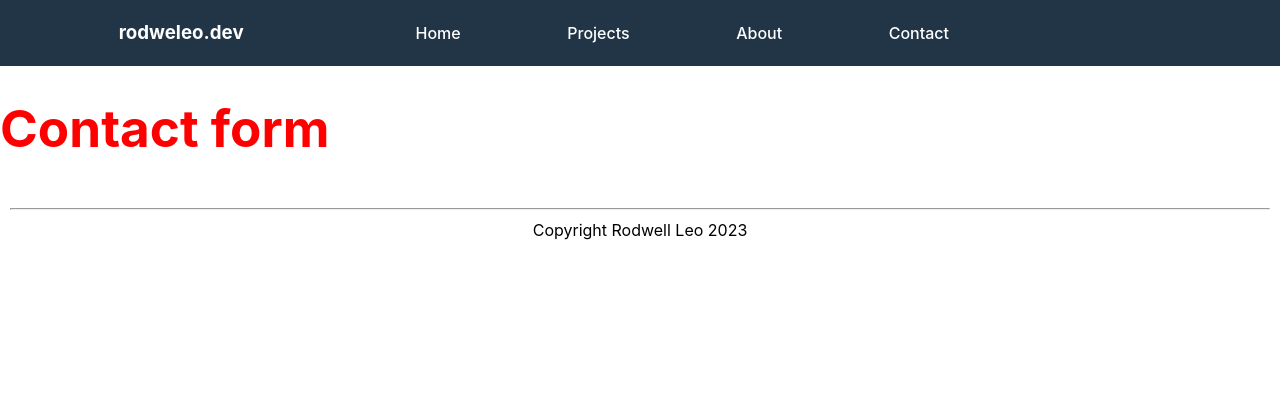
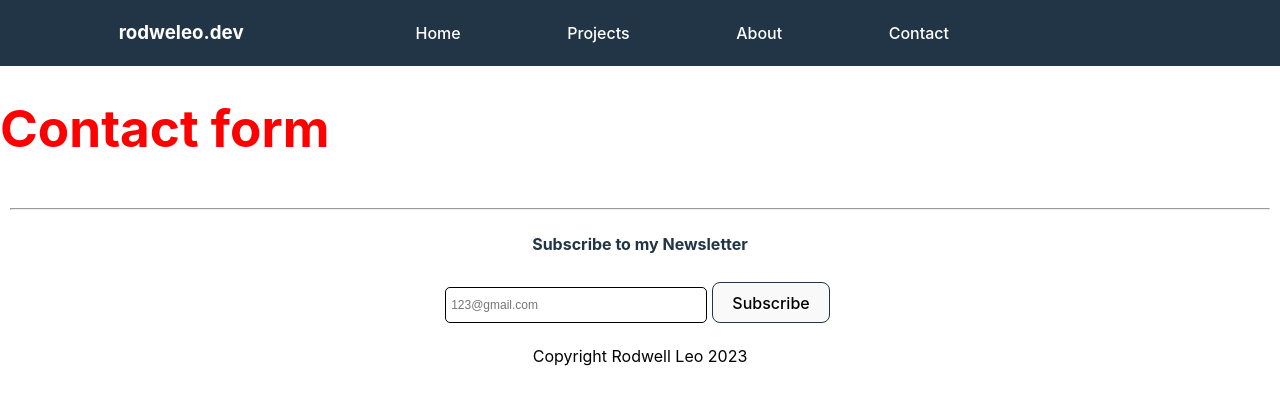
Before and after one commit to rodweleo/rodweleo.dev, a React (Vite) app: page /contact in a window 1280 px wide. Shown: the top 404 px of the page. Built offline with nearby package versions, Linux system fonts and the light colour scheme.

Commit message:
Fifth commit

```diff
--- a/src/Footer.tsx
+++ b/src/Footer.tsx
@@ -1,5 +1,15 @@
 export function Footer() {
   const year = new Date().getFullYear();
 
-  return <footer><hr/>{`Copyright Rodwell Leo ${year}`}</footer>;
+  return (
+    <footer>
+      <hr />
+      <form>
+        <h4>Subscribe to my Newsletter</h4>
+        <input type="email" name="subscriber" placeholder="123@gmail.com" />
+        <button style={{ margin: "5px" }}>Subscribe</button>
+      </form>
+      <p>{`Copyright Rodwell Leo ${year}`}</p>
+    </footer>
+  );
 }
--- a/src/index.css
+++ b/src/index.css
@@ -47,7 +47,9 @@ h2{
 h3{
   color: #fff;
 }
-
+h4{
+  color: #213547;
+}
 
 h5{
   font-size: 1em;
```
